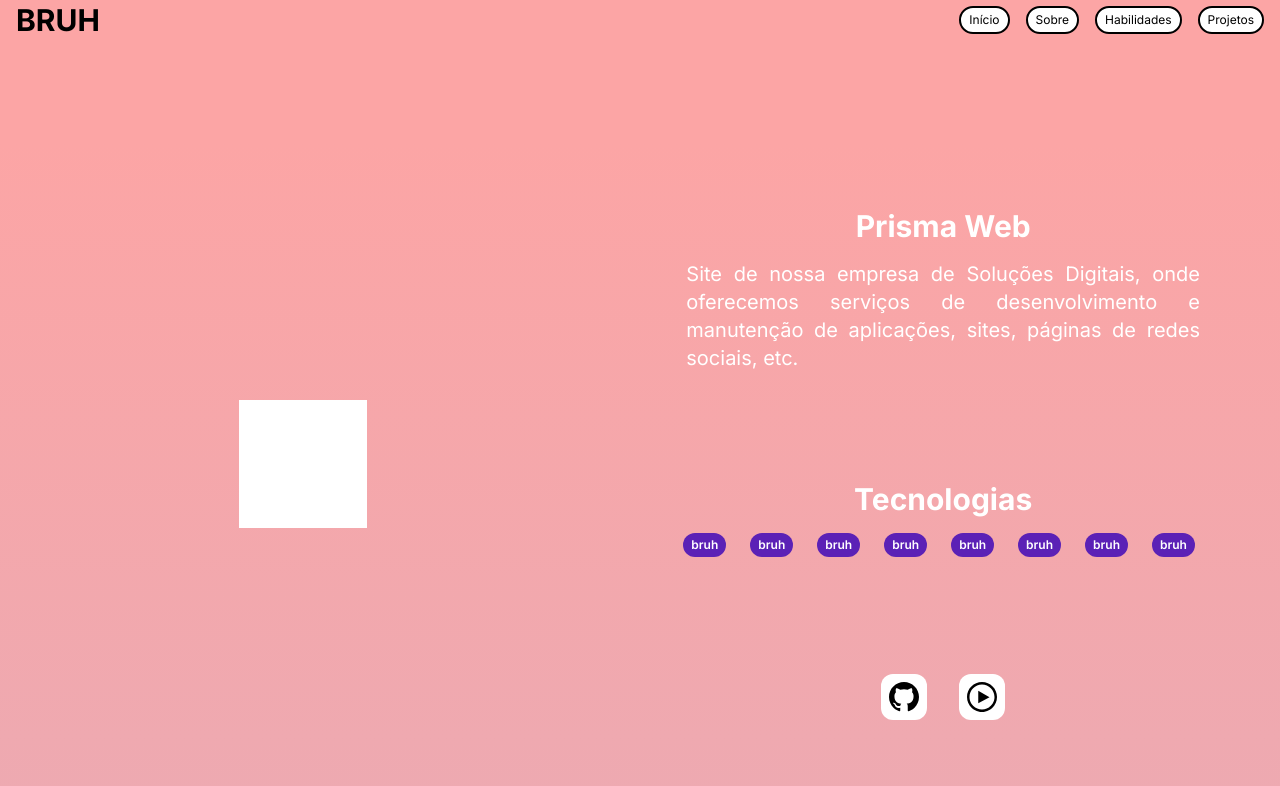
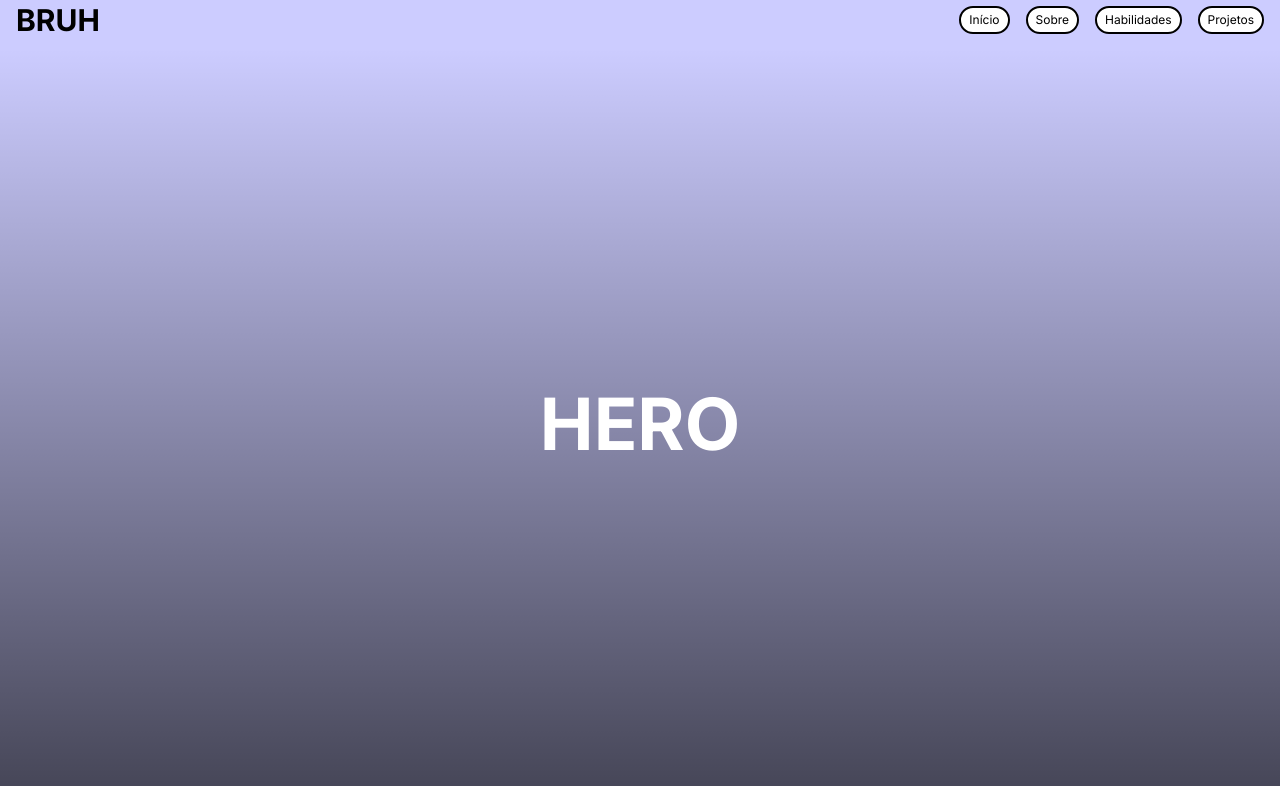
Before and after one commit to Artotz/my-portfolio, a Next.js app: page / in a window 1280 px wide. Shown: the top 786 px of the page. Built offline with nearby package versions, Linux system fonts and the light colour scheme.

Commit message:
various scrolling adjustments

```diff
--- a/app/page.tsx
+++ b/app/page.tsx
@@ -1,29 +1,22 @@
 "use client";
 
 import { useCallback, useEffect, useState } from "react";
-import { PortfolioSection } from "@/components/PortfolioSection";
+import PortfolioSection from "@/components/PortfolioSection";
 import Header from "@/components/Header";
 import SectionTitle from "@/components/SectionTitle";
 import { projects } from "@/utils/projects/projectsList-br";
 import { translations } from "@/utils/translations";
 import SkillsSection from "@/components/SkillsSection";
+import { ScrollSnapContainer } from "@/components/ScrollSnapContainer";
 
 export default function Home() {
-  const [colors, setColors] = useState([
-    "#ffffff",
-    "#f44336",
-    "#e91e63",
-    "#9c27b0",
-    "#673ab7",
-    "#3f51b5",
-    "#2196f3",
-    "#03a9f4",
-    "#00bcd4",
-  ]);
+  const [inicialColor, setInitialColor] = useState("#CCF");
+  const [finalColor, setFinalColor] = useState("#004");
 
   const [headerColor, setHeaderColor] = useState<"filled" | "transparent">(
     "transparent",
   );
+
   const [scrollRatio, setScrollRatio] = useState(0);
 
   const [scrollTop, setScrollTop] = useState(0);
@@ -42,7 +35,7 @@ export default function Home() {
 
       const sectionHelper = document.getElementsByTagName("section")[0];
 
-      setScrollHeight(sectionHelper.children[1].clientHeight);
+      setScrollHeight(sectionHelper.scrollHeight);
       setScrollTop(sectionHelper.scrollTop);
 
       _ratio = clamp(
@@ -87,66 +80,81 @@ export default function Home() {
   }, [onScroll]);
 
   return (
-    <main id="main" className="flex flex-col w-full h-screen">
+    <main
+      id="main"
+      className="flex flex-col w-full h-screen"
+      style={{
+        backgroundColor: `${inicialColor}`,
+      }}
+    >
       <Header
         title="My Portfolio"
         headerColor={headerColor}
         scrollRatio={scrollRatio}
         itemList={[...titles]}
-      />
+      ></Header>
 
       <section
         id="sections"
-        className="flex-auto flex-col w-full h-full no-scrollbar overflow-y-scroll scroll-pb-4 scroll-smooth snap-y snap-mandatory"
-      >
-        {/* PADDING ARTIFICIAL */}
-        <div className="flex w-full h-[25vh] bg-red-300"></div>
-
-        <div
-          id="gapDiv"
-          className="flex flex-col gap-2 bg-gradient-to-b from-red-300 to-blue-300"
+        className="flex-auto flex-col w-full h-full no-scrollbar overflow-y-scroll scroll-smooth snap-y snap-mandatory duration-1000 bg-gradient-to-b from-transparent to-[#000A]"
+        style={{
+          backgroundColor: `${finalColor}${Math.floor(15 * (scrollRatio / 100)).toString(16)}`,
+        }}
       >
         {/* INÍCIO */}
-          <div id={titles[0]} className="flex">
-            <PortfolioSection project={projectsList[0]} />
+        <div id={titles[0]} className="flex"></div>
+        <ScrollSnapContainer>
+          <div className="flex flex-grow text-7xl font-bold text-white text-center justify-center items-center">
+            HERO
           </div>
+        </ScrollSnapContainer>
 
         {/* SOBRE */}
+        <ScrollSnapContainer>
           <div id={titles[1]} className="flex">
             <SectionTitle title={titles[1]} />
           </div>
-          <PortfolioSection project={projectsList[0]} />
+          <div className="flex flex-grow text-3xl font-bold text-white text-center justify-center items-center">
+            é sobre
+          </div>
+        </ScrollSnapContainer>
 
         {/* HABILIDADES */}
+        <ScrollSnapContainer>
           <div id={titles[2]} className="flex">
             <SectionTitle title={titles[2]} />
           </div>
           <SkillsSection />
+        </ScrollSnapContainer>
 
         {/* PROJETOS */}
+
+        {/* LISTA DE PROJETOS */}
+        <ScrollSnapContainer>
           <div id={titles[3]} className="flex">
             <SectionTitle title={titles[3]} />
           </div>
-          {projects.map((v, i) => {
-            if (i % 2 == 0) {
-              return <PortfolioSection key={i} project={projectsList[i]} />;
-            } else {
-              return <PortfolioSection key={i} project={projectsList[i]} />;
-            }
-          })}
+          <PortfolioSection project={projectsList[0]} />;
+        </ScrollSnapContainer>
+
+        <ScrollSnapContainer>
+          <PortfolioSection project={projectsList[1]} />;
+        </ScrollSnapContainer>
+
+        <ScrollSnapContainer>
+          <PortfolioSection project={projectsList[2]} />;
+        </ScrollSnapContainer>
 
         {/* END */}
-          <div
-            className={`flex flex-col gap-4 w-full h-[80vh] snap-end snap-always`}
-          >
-            <div className="flex flex-grow text-7xl font-bold text-white justify-center items-center">
-              THANKS FOR WATCHING
+        <ScrollSnapContainer>
+          <div className="flex flex-grow text-7xl font-bold text-white text-center justify-center items-center">
+            END
           </div>
+          {/* FOOTER */}
           <div className="flex flex-col w-full h-8 justify-center items-center bg-black text-sm font-bold text-white text-center">
             BRUH
           </div>
-          </div>
-        </div>
+        </ScrollSnapContainer>
       </section>
     </main>
   );
--- a/components/Header.tsx
+++ b/components/Header.tsx
@@ -24,11 +24,11 @@ export default function Header(props: HeaderProps) {
     <header>
       <title>{props.title}</title>
       <div
-        className="flex flex-col fixed w-full h-12 top-0 border-black border-b-2 duration-1000 z-[999]"
+        className="flex flex-col sticky w-full h-12 top-0 border-black border-b-2 duration-1000 z-[999] overflow-clip"
         style={
           props.headerColor == "filled"
             ? {
-                backgroundColor: "#000A",
+                backgroundColor: "#000",
                 borderColor: "black",
               }
             : {
--- a/components/PortfolioSection.tsx
+++ b/components/PortfolioSection.tsx
@@ -1,16 +1,47 @@
 import { ProjectType } from "@/utils/types";
 import { motion } from "framer-motion";
-import PortfolioSectionIconButton from "./PortfolioSectionIconButton";
 import { translations } from "@/utils/translations";
 
 type PortfolioSectionProps = {
   project: ProjectType;
 };
 
+function PortfolioSectionIconButton(props: PortfolioSectionIconButtonProps) {
+  return (
+    <button className="flex flex-row p-2 duration-500 hover:scale-125 fill-black hover:fill-white bg-white hover:bg-black rounded-xl">
+      {props.icon == "source" ? (
+        <svg
+          xmlns="http://www.w3.org/2000/svg"
+          width={props.size}
+          height={props.size}
+          viewBox={`0 0 24 24`}
+        >
+          <path d="M12 0c-6.626 0-12 5.373-12 12 0 5.302 3.438 9.8 8.207 11.387.599.111.793-.261.793-.577v-2.234c-3.338.726-4.033-1.416-4.033-1.416-.546-1.387-1.333-1.756-1.333-1.756-1.089-.745.083-.729.083-.729 1.205.084 1.839 1.237 1.839 1.237 1.07 1.834 2.807 1.304 3.492.997.107-.775.418-1.305.762-1.604-2.665-.305-5.467-1.334-5.467-5.931 0-1.311.469-2.381 1.236-3.221-.124-.303-.535-1.524.117-3.176 0 0 1.008-.322 3.301 1.23.957-.266 1.983-.399 3.003-.404 1.02.005 2.047.138 3.006.404 2.291-1.552 3.297-1.23 3.297-1.23.653 1.653.242 2.874.118 3.176.77.84 1.235 1.911 1.235 3.221 0 4.609-2.807 5.624-5.479 5.921.43.372.823 1.102.823 2.222v3.293c0 .319.192.694.801.576 4.765-1.589 8.199-6.086 8.199-11.386 0-6.627-5.373-12-12-12z" />
+        </svg>
+      ) : (
+        <svg
+          xmlns="http://www.w3.org/2000/svg"
+          width={props.size}
+          height={props.size}
+          viewBox="0 0 24 24"
+        >
+          <path d="M12 2c5.514 0 10 4.486 10 10s-4.486 10-10 10-10-4.486-10-10 4.486-10 10-10zm0-2c-6.627 0-12 5.373-12 12s5.373 12 12 12 12-5.373 12-12-5.373-12-12-12zm-3 17v-10l9 5.146-9 4.854z" />
+        </svg>
+      )}
+      {/* <div className="flex text-xl font-bold">bruh</div> */}
+    </button>
+  );
+}
+
+type PortfolioSectionIconButtonProps = {
+  icon: "source" | "demo";
+  size: string;
+};
+
 function TechnologiesBadge(text: string) {
   return (
     <div
-      className="flex justify-center items-center px-2 py-1 mb-2 mr-2 text-xs font-semibold text-white bg-violet-800 rounded-full
+      className="flex justify-center items-center px-2 py-1 mb-2 mr-2 text-xs font-semibold text-white bg-black rounded-full
         duration-100 hover:scale-110 cursor-default"
     >
       {text}
@@ -18,14 +49,11 @@ function TechnologiesBadge(text: string) {
   );
 }
 
-export function PortfolioSection(props: PortfolioSectionProps) {
+export default function PortfolioSection(props: PortfolioSectionProps) {
   return (
-    <div
-      className={`flex flex-row gap-4 w-full h-[80vh] snap-end snap-always justify-center items-center`}
-    >
-      <div className="flex flex-row w-full h-full">
+    <div className="flex flex-col md:flex-row w-full h-full justify-center items-center">
       {/* DIV ESQUERDA */}
-        <div className="flex flex-grow w-full h-full justify-center items-center">
+      <div className="flex flex-col w-full h-full justify-center items-center">
         <motion.div
           className="flex w-16 h-16 bg-white p-16"
           initial={{ opacity: 0, x: -50 }}
@@ -72,7 +100,7 @@ export function PortfolioSection(props: PortfolioSectionProps) {
             {translations.br.PortfolioSection.Technologies}
           </motion.div>
 
-            <div className="flex flex-row flex-wrap gap-4 ">
+          <div className="flex flex-row flex-wrap gap-4 justify-center items-center">
             {props.project.technologies.map((v, i) => {
               return (
                 <motion.div
@@ -113,6 +141,5 @@ export function PortfolioSection(props: PortfolioSectionProps) {
         </div>
       </div>
     </div>
-    </div>
   );
 }
--- a/components/PortfolioSectionIconButton.tsx
+++ /dev/null
@@ -1,33 +0,0 @@
-type PortfolioSectionIconButtonProps = {
-  icon: "source" | "demo";
-  size: string;
-};
-
-export default function PortfolioSectionIconButton(
-  props: PortfolioSectionIconButtonProps,
-) {
-  return (
-    <button className="flex flex-row p-2 duration-500 hover:scale-125 fill-black hover:fill-white bg-white hover:bg-black rounded-xl">
-      {props.icon == "source" ? (
-        <svg
-          xmlns="http://www.w3.org/2000/svg"
-          width={props.size}
-          height={props.size}
-          viewBox={`0 0 24 24`}
-        >
-          <path d="M12 0c-6.626 0-12 5.373-12 12 0 5.302 3.438 9.8 8.207 11.387.599.111.793-.261.793-.577v-2.234c-3.338.726-4.033-1.416-4.033-1.416-.546-1.387-1.333-1.756-1.333-1.756-1.089-.745.083-.729.083-.729 1.205.084 1.839 1.237 1.839 1.237 1.07 1.834 2.807 1.304 3.492.997.107-.775.418-1.305.762-1.604-2.665-.305-5.467-1.334-5.467-5.931 0-1.311.469-2.381 1.236-3.221-.124-.303-.535-1.524.117-3.176 0 0 1.008-.322 3.301 1.23.957-.266 1.983-.399 3.003-.404 1.02.005 2.047.138 3.006.404 2.291-1.552 3.297-1.23 3.297-1.23.653 1.653.242 2.874.118 3.176.77.84 1.235 1.911 1.235 3.221 0 4.609-2.807 5.624-5.479 5.921.43.372.823 1.102.823 2.222v3.293c0 .319.192.694.801.576 4.765-1.589 8.199-6.086 8.199-11.386 0-6.627-5.373-12-12-12z" />
-        </svg>
-      ) : (
-        <svg
-          xmlns="http://www.w3.org/2000/svg"
-          width={props.size}
-          height={props.size}
-          viewBox="0 0 24 24"
-        >
-          <path d="M12 2c5.514 0 10 4.486 10 10s-4.486 10-10 10-10-4.486-10-10 4.486-10 10-10zm0-2c-6.627 0-12 5.373-12 12s5.373 12 12 12 12-5.373 12-12-5.373-12-12-12zm-3 17v-10l9 5.146-9 4.854z" />
-        </svg>
-      )}
-      {/* <div className="flex text-xl font-bold">bruh</div> */}
-    </button>
-  );
-}
--- /dev/null
+++ b/components/ScrollSnapContainer.tsx
@@ -0,0 +1,21 @@
+type ScrollSnapContainerProps = {
+  size?: string;
+  snap?: "start" | "center" | "end";
+};
+
+export const ScrollSnapContainer: React.FC<
+  React.PropsWithChildren<ScrollSnapContainerProps>
+> = ({
+  children,
+  size = "80vh",
+  snap = "center",
+  ...props
+}: React.PropsWithChildren<ScrollSnapContainerProps>) => {
+  return (
+    <div
+      className={`flex flex-col w-full h-full snap-${snap} snap-always overflow-clip`}
+    >
+      {children}
+    </div>
+  );
+};
--- a/components/SectionTitle.tsx
+++ b/components/SectionTitle.tsx
@@ -4,7 +4,7 @@ type SectionTitleProps = {
 
 export default function SectionTitle(props: SectionTitleProps) {
   return (
-    <div className="flex w-full justify-center items-center text-7xl font-bold text-white">
+    <div className="flex w-full my-2 justify-center items-center text-7xl font-bold text-white">
       {props.title}
     </div>
   );
```
Also changed, not shown: components/SkillsSection.tsx (+3 -8 lines), 1 other file (tests, documents, lock files or other folders). Lines whose indentation alone changed are shown as unchanged.
